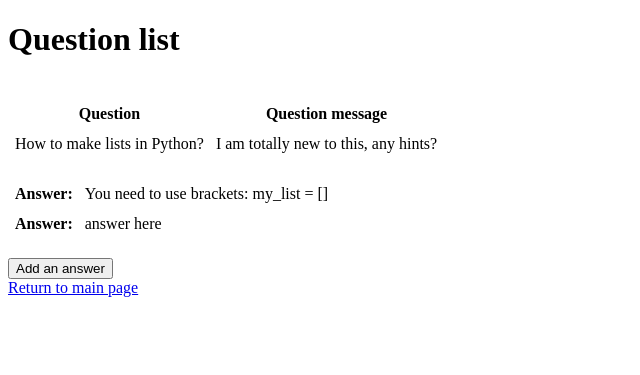
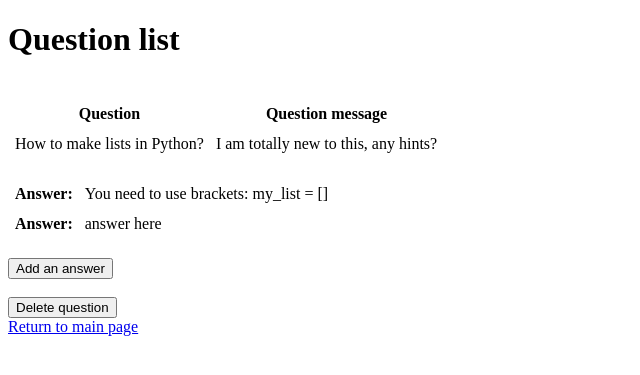
Before and after one commit to b-bence/ask_mate_sprint1, a Flask app: page /question/1 in a window 1280 px wide. Shown: the top 375 px of the page, without its empty margins (0-640 px from the left). Run offline with Flask 2, Linux system fonts and the light colour scheme.

Commit message:
delete question

```diff
--- a/answers.csv
+++ b/answers.csv
@@ -6,3 +6,4 @@ id,submission_time,vote_number,question_id,message,image
 4,2020-03-17 13:33:14,0,1,answer here,
 5,2020-03-17 13:34:12,0,3,yes,
 6,2020-03-17 17:31:31,0,4,2020,
+7,2020-03-18 14:15:27,0,6,ujkukzuk,
--- a/questions.csv
+++ b/questions.csv
@@ -1,6 +1,6 @@
 id,submission_time,view_number,vote_number,title,message,image
-1,1493368154,32,7,How to make lists in Python?,"I am totally new to this, any hints?",
-2,2020-03-17,4,0,Trythis,Should work,
-3,2020-03-17 13:33:59,1,0,Is this,Gonna work,
-4,2020-03-17 17:30:57,5,0,Whatyearisit,Idk,
-5,2020-03-18 11:49:36,1,0,Valami,Kérdés,
+1,1493368154,34,7,How to make lists in Python?,"I am totally new to this, any hints?",
+2,2020-03-17,5,0,Trythis,Should work,
+3,2020-03-17 13:33:59,5,0,Is this,Gonna work,
+4,2020-03-17 17:30:57,6,0,Whatyearisit,Idk,
+5,2020-03-18 11:49:36,4,0,Valami,Kérdés,
--- a/server.py
+++ b/server.py
@@ -78,6 +78,21 @@ def new_answer(question_id):
     return render_template('new-answer.html', question_data=question_data, question_id=question_id)
 
 
+@app.route('/question/<question_id>/delete')
+def delete_question(question_id):
+    questions = data_handler.get_questions()
+    question = None
+    for row in questions:
+        if row['id'] == question_id:
+            question = row
+            break
+    print(question)
+    print(questions.index(question))
+    questions.pop(questions.index(question))
+    data_handler.update_view_number(questions)
+    return render_template('main_page.html')
+
+
 if __name__ == "__main__":
     app.run(
         debug='true',
--- a/templates/display_question.html
+++ b/templates/display_question.html
@@ -34,6 +34,9 @@
     <br>
     <form action="/question/{{question_id}}/new-answer">
         <input type="submit" value="Add an answer" />
+    </form><br>
+    <form action="/question/{{question_id}}/delete">
+        <input type="submit" value="Delete question" />
     </form>
 
     <a href="/"> Return to main page</a>
```
